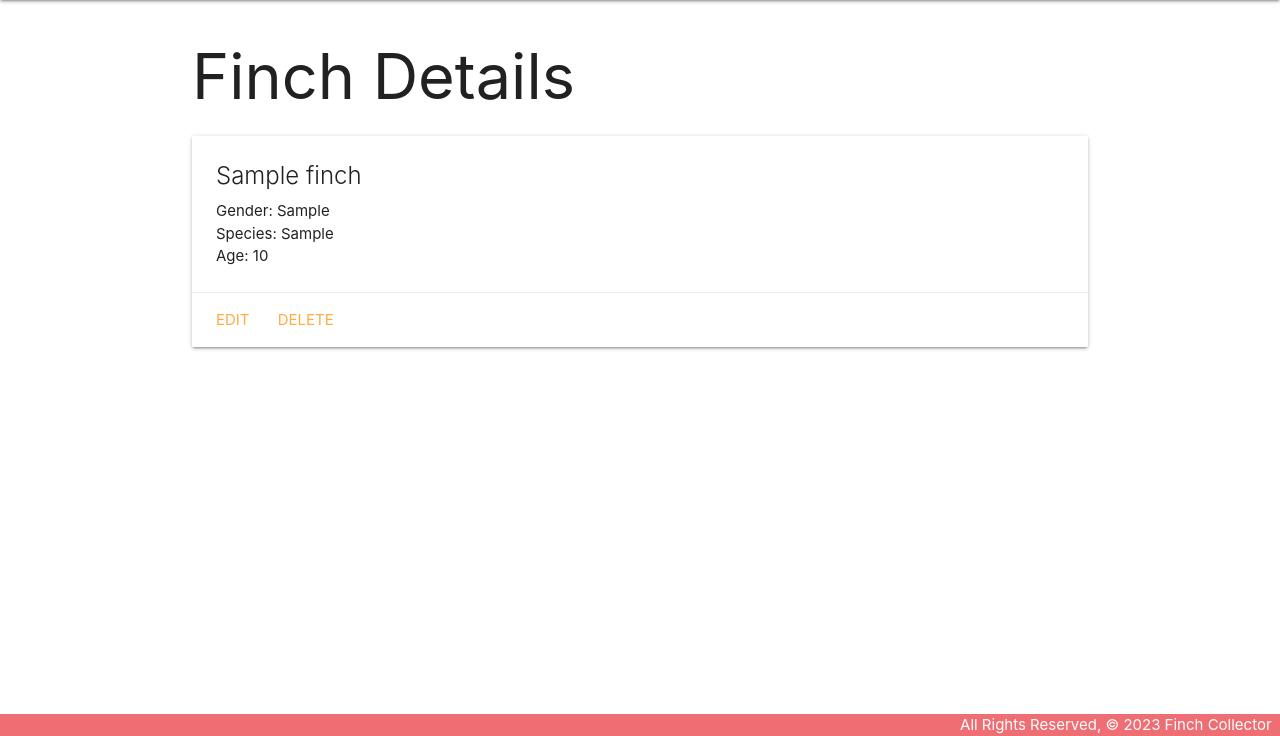
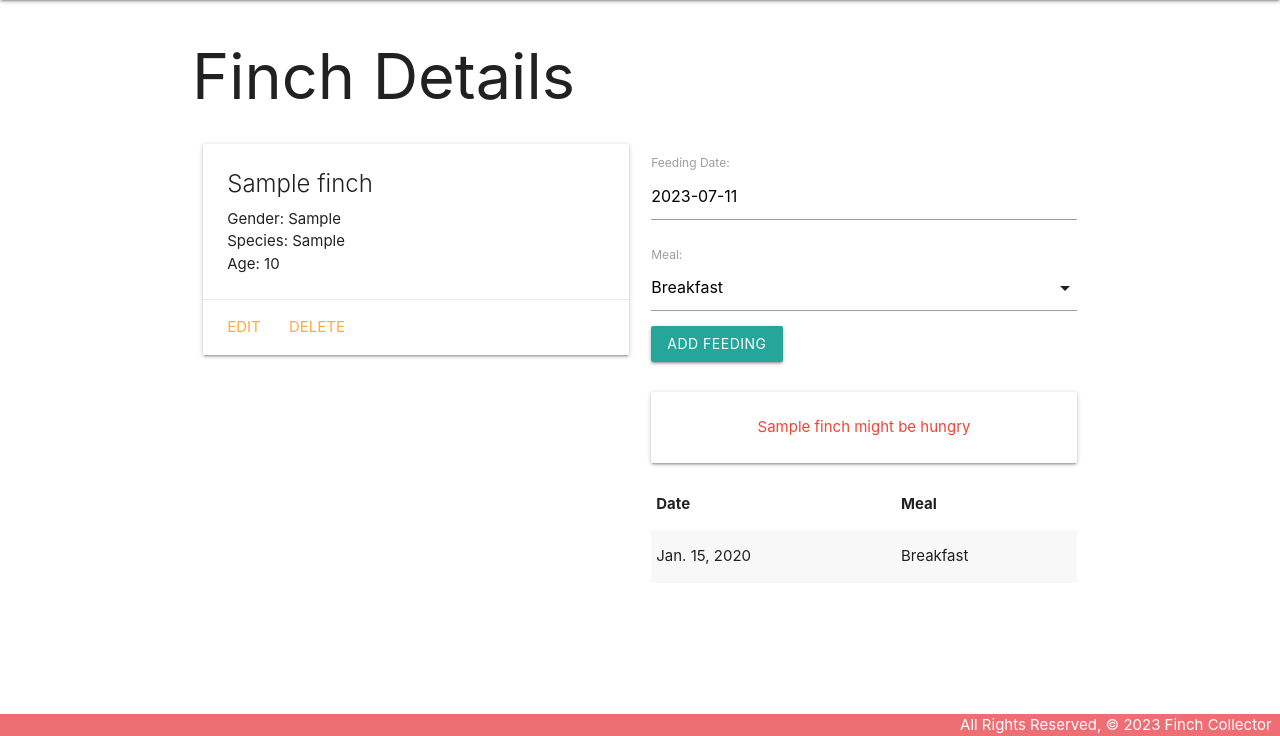
Before and after one commit to shakiba333/finchcollector, a Django app: page /finches/1/ in a window 1280 px wide. Shown: the part 64-800 px from the top of the page. Run offline with Django 4.2, Linux system fonts and the light colour scheme; tables that the repository leaves empty hold one stand-in row (values such as "Sample post").

Commit message:
part four finch collector

```diff
--- a/main_app/admin.py
+++ b/main_app/admin.py
@@ -1,5 +1,6 @@
 from django.contrib import admin
-from .models import Finch
+from .models import Finch, Feeding
 
 # Register your models here
 admin.site.register(Finch)
+admin.site.register(Feeding)
--- /dev/null
+++ b/main_app/forms.py
@@ -0,0 +1,8 @@
+from django.forms import ModelForm
+from .models import Feeding
+
+
+class FeedingForm(ModelForm):
+    class Meta:
+        model = Feeding
+        fields = ['date', 'meal']
--- a/main_app/models.py
+++ b/main_app/models.py
@@ -1,6 +1,13 @@
 from django.db import models
 from django.urls import reverse
+from datetime import date
 # Create your models here.
+
+MEALS = (
+    ('B', 'Breakfast'),
+    ('L', 'Lunch'),
+    ('D', 'Dinner')
+)
 
 
 class Finch(models.Model):
@@ -14,3 +21,23 @@ class Finch(models.Model):
 
     def get_absolute_url(self):
         return reverse('detail', kwargs={'finch_id': self.id})
+
+    def fed_for_today(self):
+        return self.feeding_set.filter(date=date.today()).count() >= len(MEALS)
+
+
+class Feeding(models.Model):
+    date = models.DateField('Feeding Date')
+    meal = models.CharField(
+        max_length=1,
+        choices=MEALS,
+        default=MEALS[0][0]
+    )
+
+    finch = models.ForeignKey(Finch, on_delete=models.CASCADE)
+
+    def __str__(self):
+        return f"{self.get_meal_display()} on {self.date}"
+
+    class Meta:
+        ordering = ['-date']
--- a/main_app/templates/base.html
+++ b/main_app/templates/base.html
@@ -10,6 +10,8 @@
     <title>Finch Collector</title>
     <link rel="stylesheet" href="https://cdnjs.cloudflare.com/ajax/libs/materialize/1.0.0/css/materialize.min.css">
     <link rel="stylesheet" href="{% static 'css/style.css' %}">
+    <script src="https://cdnjs.cloudflare.com/ajax/libs/materialize/1.0.0/js/materialize.min.js"></script>
+
 </head>
 
 <body>
--- a/main_app/templates/finches/detail.html
+++ b/main_app/templates/finches/detail.html
@@ -1,6 +1,8 @@
 {% extends 'base.html' %}
 {% block content %}
 <h1>Finch Details</h1>
+<div class="row">
+    <div class="col s6">
         <div class="card">
             <div class="card-content">
                 <span class="card-title">{{ finch.name }}</span>
@@ -13,5 +15,47 @@
                 <a href="{% url 'finches_delete' finch.id %}">Delete</a>
             </div>
         </div>
-
+    </div>
+    <div class="col s6">
+        <form action="{% url 'add_feeding' finch.id %}" method="POST">
+            {% csrf_token %}
+            {{ feeding_form.as_p }}
+            <input type="submit" class="btn" value="Add Feeding">
+        </form>
+        <br>
+        {% if finch.fed_for_today %}
+        <div class="card-panel teal-text center-align">{{finch.name}} has been fed all meals for today</div>
+        {% else %}
+        <div class="card-panel red-text center-align">{{finch.name}} might be hungry</div>
+        {% endif %}
+        <table class="striped">
+            <thead>
+                <tr>
+                    <th>Date</th>
+                    <th>Meal</th>
+                </tr>
+            </thead>
+            <tbody>
+                {% for feeding in finch.feeding_set.all %}
+                <tr>
+                    <td>{{feeding.date}}</td>
+                    <td>{{feeding.get_meal_display}}</td>
+                </tr>
+                {% endfor %}
+            </tbody>
+        </table>
+    </div>
+</div>
+<script>
+    const dateEl = document.getElementById('id_date');
+    // M is Materialize's global variable
+    M.Datepicker.init(dateEl, {
+        format: 'yyyy-mm-dd',
+        defaultDate: new Date(),
+        setDefaultDate: true,
+        autoClose: true
+    });
+    const selectEl = document.getElementById('id_meal');
+    M.FormSelect.init(selectEl);
+</script>
 {% endblock %}
--- a/main_app/urls.py
+++ b/main_app/urls.py
@@ -11,4 +11,7 @@ urlpatterns = [
          views.FinchUpdate.as_view(), name='finches_update'),
     path('finches/<int:pk>/delete/',
          views.FinchDelete.as_view(), name='finches_delete'),
+    path('finches/<int:finch_id>/add_feeding/',
+         views.add_feeding, name='add_feeding'),
+
 ]
--- a/main_app/views.py
+++ b/main_app/views.py
@@ -1,12 +1,7 @@
-from django.shortcuts import render
+from django.shortcuts import render, redirect
 from django.views.generic.edit import CreateView, UpdateView, DeleteView
 from .models import Finch
-# finches = [
-#     {'name': 'Blue', 'gender': 'male',
-#         'species': 'Gouldian finch', 'age': 2},
-#     {'name': 'Sachi', 'gender': 'female',
-#         'species': 'House Finch', 'age': 2},
-# ]
+from .forms import FeedingForm
 
 # Create your views here.
 
@@ -29,7 +24,8 @@ def finches_index(request):
 
 def finches_detail(request, finch_id):
     finch = Finch.objects.get(id=finch_id)
-    return render(request, 'finches/detail.html', {'finch': finch})
+    feeding_form = FeedingForm()
+    return render(request, 'finches/detail.html', {'finch': finch, 'feeding_form': feeding_form})
 
 
 class FinchCreate(CreateView):
@@ -46,3 +42,12 @@ class FinchUpdate(UpdateView):
 class FinchDelete(DeleteView):
     model = Finch
     success_url = '/finches'
+
+
+def add_feeding(request, finch_id):
+    form = FeedingForm(request.POST)
+    if form.is_valid():
+        new_feeding = form.save(commit=False)
+        new_feeding.finch_id = finch_id
+        new_feeding.save()
+    return redirect('detail', finch_id=finch_id)
```
Also changed, not shown: main_app/migrations/0002_feeding.py (added). Lines whose indentation alone changed are shown as unchanged.
